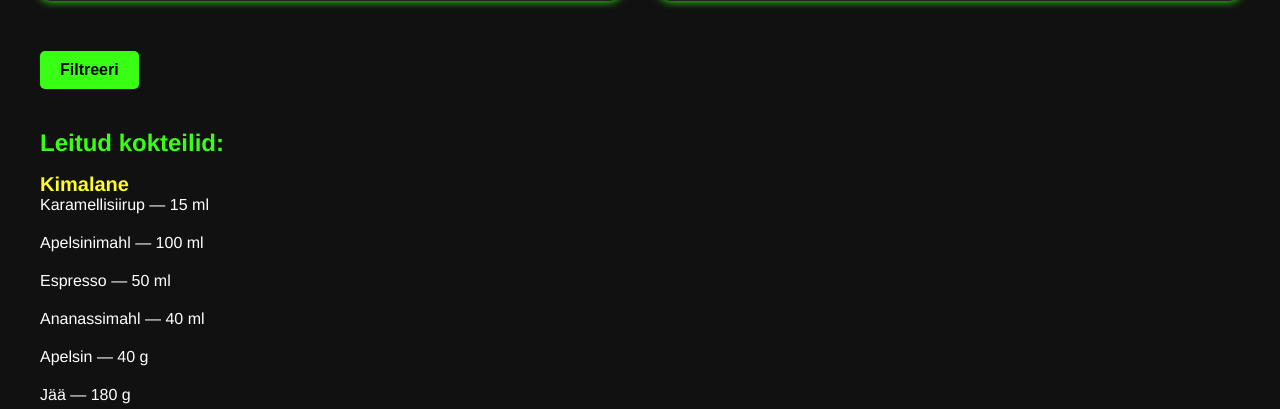
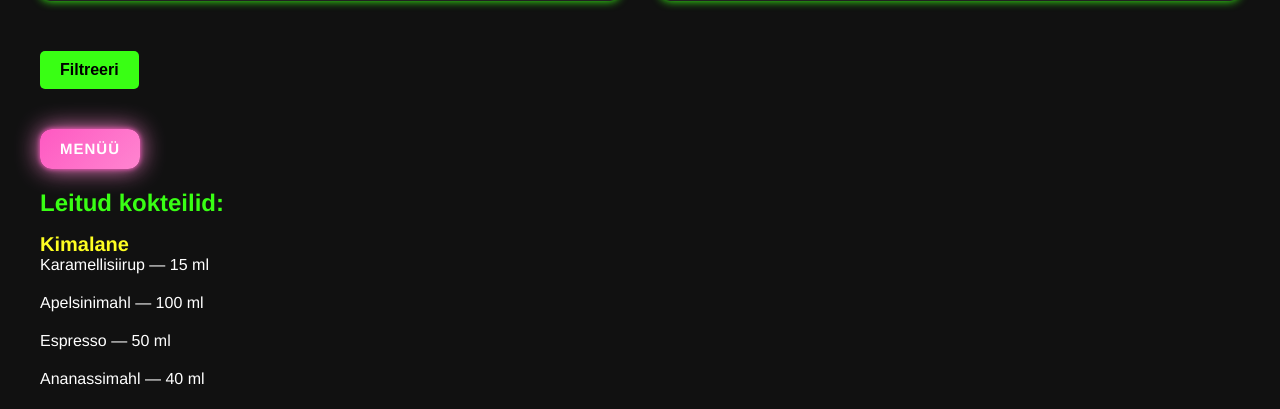
Before and after one commit to NataliPanova/Cocktailizer, a Flask app: page /ilma-alkoholita in a window 1280 px wide. Shown: the part 1173-1582 px from the top of the page. Run offline with Flask 3, Linux system fonts and the light colour scheme.

Commit message:
Update ilma-alkoholita.html

```diff
--- a/src/templates/ilma-alkoholita.html
+++ b/src/templates/ilma-alkoholita.html
@@ -89,6 +89,33 @@
             display: inline-block;
             margin-top: 40px;
         }
+
+       .glow-button.pink {
+             width: 100px;
+             height: 40px;
+             display: flex;
+             align-items: center;
+             justify-content: center;
+             text-align: center;
+             background: linear-gradient(135deg, #fe59c2, #ff85d0);
+             color: white;
+             border: none;
+             font-size: 15px;
+             font-weight: bold;
+             cursor: pointer;
+             border-radius: 12px;
+             text-transform: uppercase;
+             box-shadow: 0 0 5px #fe59c2, 0 0 25px #ff85d0;
+             transition: all 0.3s ease;
+             text-decoration: none;
+             font-family: 'Arimo', sans-serif;
+             letter-spacing: 1px;
+                            }
+
+.glow-button.pink:hover {
+    box-shadow: 0 0 25px #fe59c2, 0 0 45px #ff85d0;
+    transform: scale(1.07);
+                          }
     </style>
 </head>
 <body>
@@ -126,6 +153,8 @@
         <input type="submit" value="Filtreeri">
     </form>
 
+<a href="{{ url_for('recipe') }}" class="glow-button pink">Menüü</a>
+
     <h2>Leitud kokteilid:</h2>
     <ul>
         {% for i in cocktails %}
@@ -144,5 +173,7 @@
     </ul>
 
     <a href="{{ url_for('home') }}">Tagasi avalehele</a>
+
+    <a href="{{ url_for('recipe') }}">Menüü</a>
 </body>
 </html>
```
